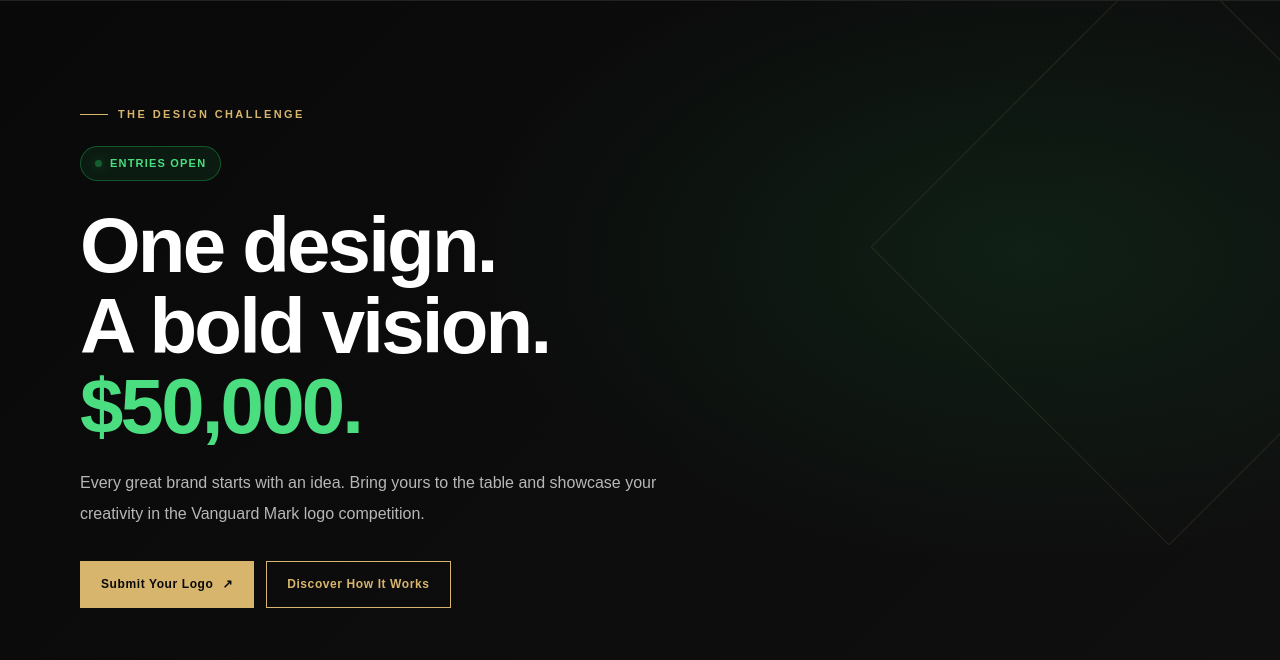
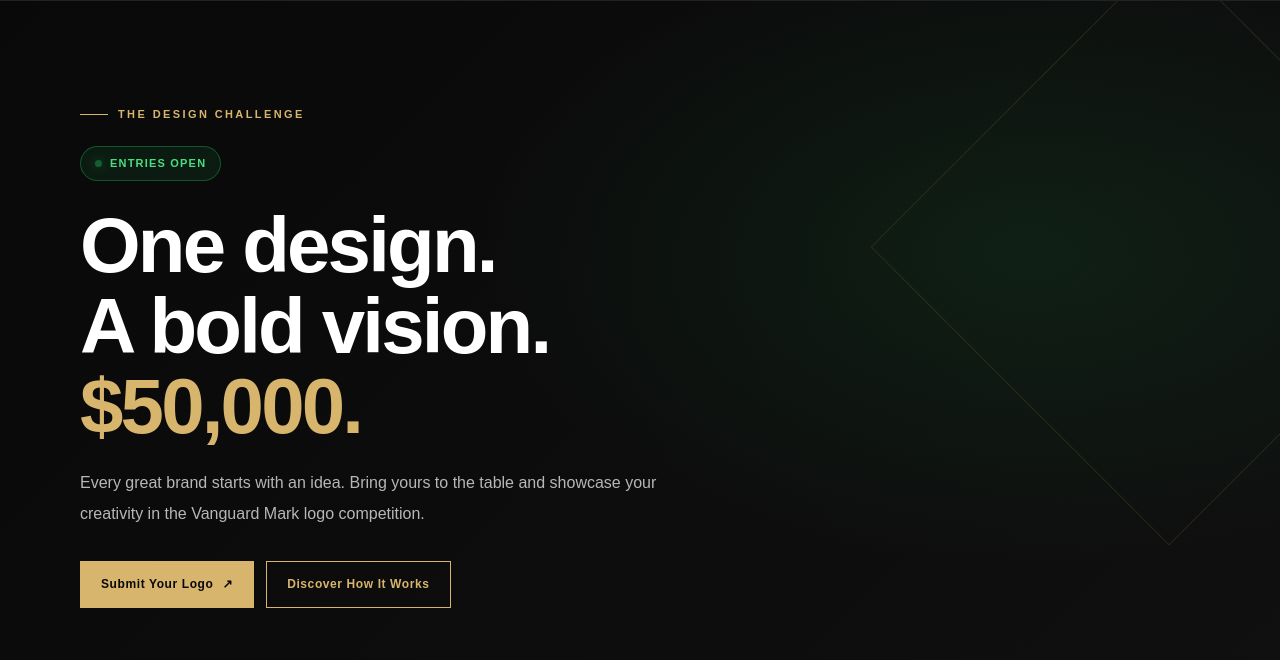
Before and after one commit to VanguardMark/vanguard-mark, a plain HTML site: page index.html in a window 1280 px wide. Shown: the part 76-736 px from the top of the page. Drawn offline with Linux system fonts and the light colour scheme.

Commit message:
Update index.html

```diff
--- a/index.html
+++ b/index.html
@@ -165,7 +165,7 @@ h1{letter-spacing:-1.7px}
       }
     </style>
 
-    <h1>One design.<br>A bold vision.<br><span style="color:#4ade80;">$50,000.</span></h1>
+    <h1>One design.<br>A bold vision.<br><span>$50,000.</span></h1>
 
     <p class="hero-copy">
       Every great brand starts with an idea. Bring yours to the table and showcase your creativity in the Vanguard Mark logo competition.
```
